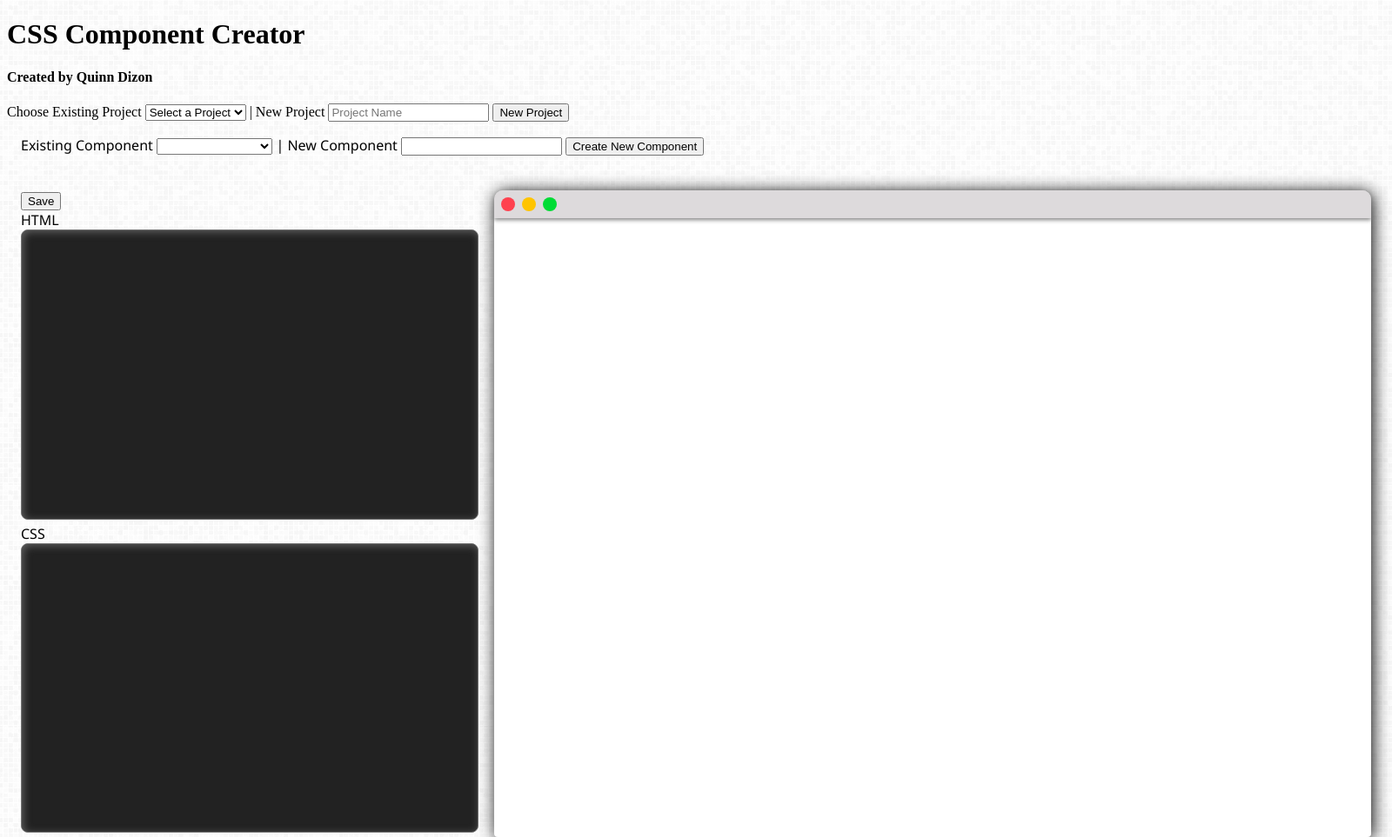
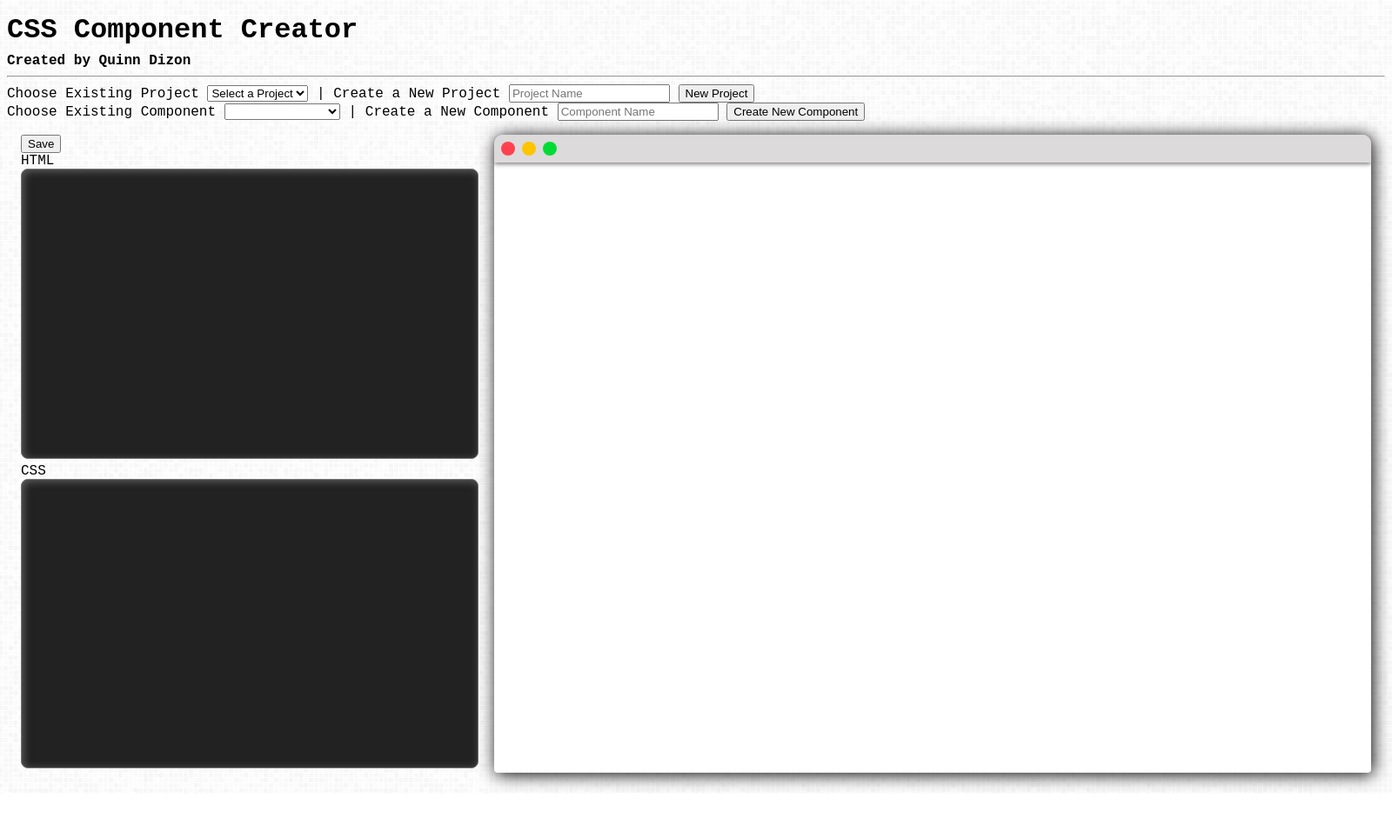
Before and after one commit to QED0711/css-component-creator, an Electron app: page index.html in a window 1600 px wide. Shown: the top 963 px of the page at 87% size. After the commit the page ends 913 px from the top, so only its background shows below. Drawn offline with Linux system fonts and the light colour scheme.

Commit message:
changed html arrangement and css

```diff
--- a/index.html
+++ b/index.html
@@ -13,8 +13,9 @@
 
 
     <header>
-        <h1>CSS Component Creator</h1>
-        <h4>Created by Quinn Dizon</h4>
+        <h1 id="css-creator-app-title">CSS Component Creator</h1>
+        <h4 id="css-creator-app-author">Created by Quinn Dizon</h4>
+        <hr>
     </header>
 
 
@@ -28,23 +29,23 @@
 
             </select>
             |
-            <label>New Project</label>
+            <label>Create a New Project</label>
             <input type="text" placeholder="Project Name" required>
             <input type="submit" value="New Project" >
         </form>
 
     </div>
 
+    <form id="current-component">
+        <label>Choose Existing Component</label>
+        <select id="component-list" style="width: 10em;"></select>
+        |
+        <label>Create a New Component</label>
+        <input type="text" placeholder="Component Name">
+        <input type="submit" value="Create New Component" required>
+    </form>
     <div id="component-create-app-container">
 
-        <form id="current-component">
-            <label>Existing Component</label>
-            <select id="component-list" style="width: 10em;"></select>
-            |
-            <label>New Component</label>
-            <input type="text" >
-            <input type="submit" value="Create New Component" required>
-        </form>
 
         <form id="user-input">
             <input type="submit" value="Save">
--- a/main.css
+++ b/main.css
@@ -1,20 +1,27 @@
 body{
     background-image: url("./images/white-tile.png");
+    font-family: 'Courier New', Courier, monospace;
 }
+
+#css-creator-app-title{
+    margin: 0.5em 0 0;
+}
+#css-creator-app-author{
+    margin: 0.5em 0;
+}
+
 
 #component-create-app-container{
     display: grid;
     grid-template-columns: 1fr 2fr;
-    grid-template-rows: auto auto;
+    grid-template-rows: auto;
     grid-template-areas:
-    "current-component current-component"
     "user-input component-display";
     grid-gap: 2.5em;
 
 
     padding: 1em;
 
-    font-family: 'Segoe UI', Tahoma, Geneva, Verdana, sans-serif;
     border-radius: 8px;
 }
 
```
Also changed, not shown: projects/test/html/nav-link.html (+3 -0 lines), projects/test/html/testing.html (added, +1 -0 lines), projects/test/css/.css (added), projects/test/css/testing.css (added), projects/test/html/.html (added).
